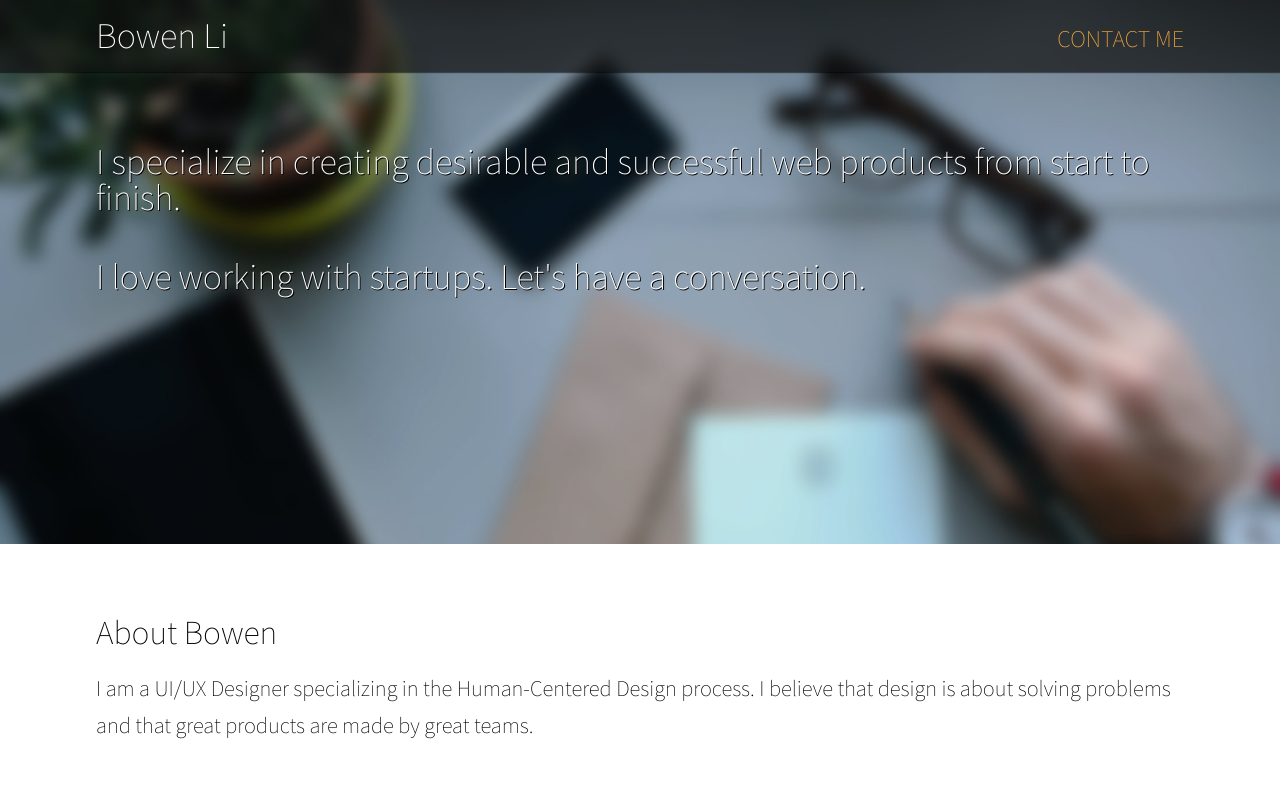
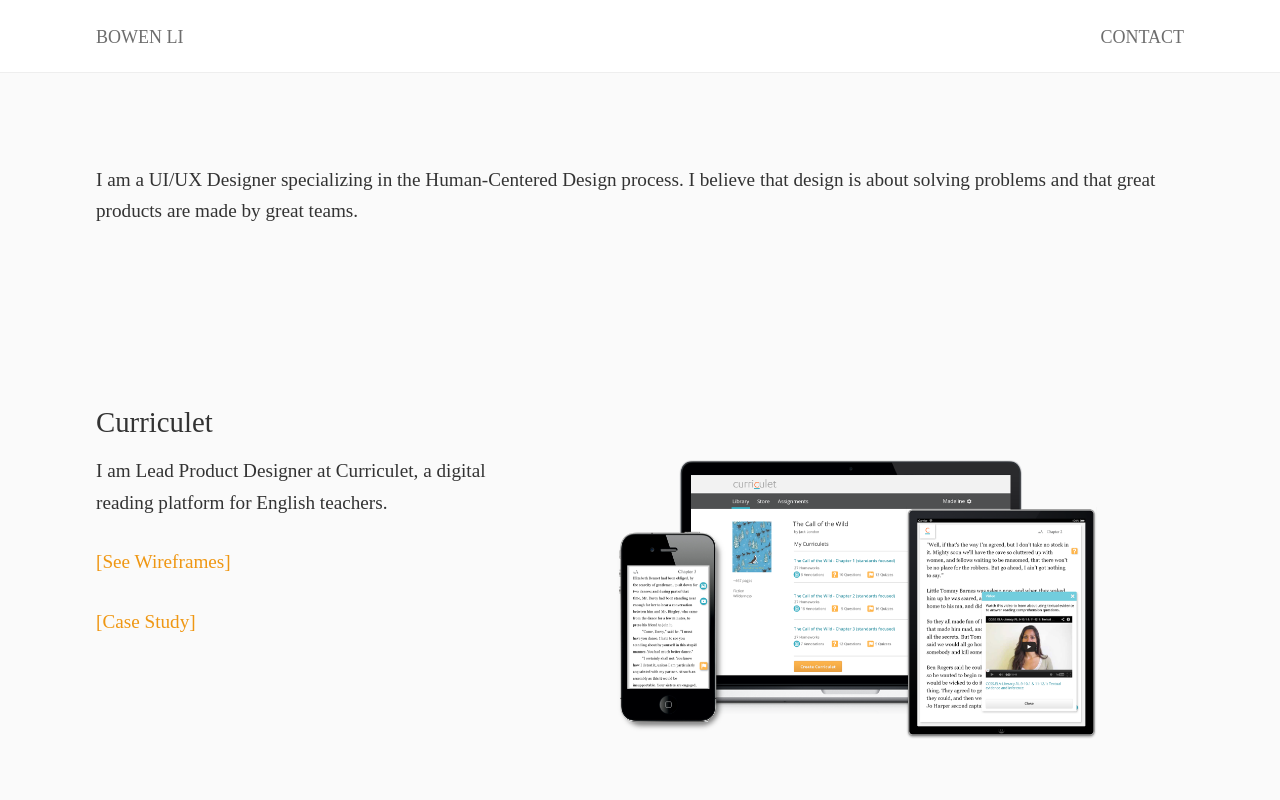
Before and after one commit to bowenli/bowenli.github.io, a plain HTML site: page index.html in a window 1280 px wide. Shown: the top 800 px of the page. Drawn offline with Linux system fonts and the light colour scheme.

Commit message:
style update

```diff
--- a/css/style.scss
+++ b/css/style.scss
@@ -47,9 +47,11 @@ table {
 body {
   line-height: 1;
   font-size: 16px;
-  font-family: "Source Sans Pro", "Helvetica Neue", Helvetica, "Segoe WP", "Segoe", Arial, sans-serif;
-  font-weight: 200;
+  font-family: "proxima-nova";
+  font-weight: 100;
   min-width: 600px;
+  background-color: #fafafa;
+  color: #333;
 }
 
 a {
@@ -60,18 +62,18 @@ a {
   margin: 0 auto;
   width: 85%;
 
-  max-width: 2000px;
+  max-width: 1200px;
   min-width: 460px;
 }
 
 
 .header, footer {
-  color: #fff;
+  color: #666;
   a {
-    color: #fff;
+    color: #666;
   }
   .menu a {
-    color: #F8AC39;
+
   }
 
 
@@ -80,43 +82,34 @@ a {
 .header {
   display: block;
   position: fixed;
+  opacity: 0.95;
   top: 0;
   height: 72px;
   width: 100%;
+  text-transform: uppercase;
+  font-size: 1.5em;
+  background-color: #fff;
+  border-bottom: 1px solid #eee;
+  z-index: 10;
 
-  .headerbg {
-    position: absolute;
-    background-color: #111;
-    top: 0;
-    left: 0;
-    width: 100%;
-    height: 72px;
-    opacity: 0.7;
-    box-shadow: 0 1px 1px 0px rgba(0,0,0,0.7);
-  }
 
   .navigation {
     position: relative;
     height: 72px;
+    top: 28px;
+    font-size: 18px;
 
   }
 
   .logo {
     position: absolute;
-    top: 18px;
-    font-size: 2.25em;
     width: 40%;
     height: 100%;
   }
 
   .menu {
     position: absolute;
-    top: 27px;
     right: 0;
-
-    text-transform: uppercase;
-    font-size: 1.5em;
-
   }
 
 }
@@ -146,14 +139,14 @@ a {
 
 
 section {
-  font-size: 1.4em;
+  font-size: 1.2em;
   overflow: auto;
   margin-bottom: 5em;
 
   a {
     color: #ef9713;
     text-decoration: none;
-    font-weight: 600;
+    font-weight: 400;
   }
 
   p {
@@ -176,14 +169,36 @@ section {
   .image {
     display: block;
     margin-bottom: 2em;
+    position: relative;
 
     img {
       display: block;
       max-width: 75%;
       margin: 0 auto;
     }
+
+
   }
 
+  .image:after {
+    content: '\A';
+    position: absolute;
+    width: 100%; height:100%;
+    top:0; left:0;
+    background:rgba(0,0,0,0.6);
+    opacity: 0;
+    transition: all 1s;
+    -webkit-transition: all 1s;
+  }
+
+  .image:hover:after {
+
+    }
+
+}
+
+.nudge {
+  height: 10px;
 }
 
 .clear {
@@ -195,18 +210,18 @@ body footer {
   clear: both;
   height: 200px;
   width: 100%;
-  background-color: #2e2e2e;
+
 
   .container {
     padding-top: 2em;
-    font-size: 1.5em;
+    font-size: 1.2em;
   }
 }
 
 
 
 
-@media screen and (min-width: 1300px)
+@media screen and (min-width: 800px)
 {
   .home {
     section {
--- a/index.html
+++ b/index.html
@@ -5,7 +5,9 @@
   <meta name="description" content="Bowen Li is a product manager and UX designer. He recently graduated with a Master's degree in Human-Computer Interaction at Stanford University."/>
   <meta name="keywords" content="bowenli, bowen, li, interaction designer, user experience, user interface, human centered design, stanford, design, interaction, interface"/>
   <meta name="robots" content="NOODP"/>
-  <link href='http://fonts.googleapis.com/css?family=Source+Sans+Pro:200,300,400' rel='stylesheet' type='text/css'>
+
+  <script src="https://use.typekit.net/znq2wga.js"></script>
+  <script>try{Typekit.load({ async: true });}catch(e){}</script>
 
   <link rel=stylesheet href="css/style.css">
   <link href="lib/lightbox2/css/lightbox.min.css" rel="stylesheet">
@@ -16,23 +18,19 @@
 <body class="home">
 
 <div class="header">
-  <div class="headerbg"></div>
   <div class="navigation container">
     <div class="logo">Bowen Li</div>
-    <div class="menu"><a href="mailto:bowen[at]bowenli.com">Contact Me</a></div>
-  </div>
-</div>
-
-<div class="hero">
-  <div class="container">
-    <p>I specialize in creating desirable and successful web products from start to finish.</p>
-    <p>I love working with startups. Let's have a conversation.</p>
+    <div class="menu"><a href="mailto:bowen[at]bowenli.com">Contact</a></div>
   </div>
 </div>
 
 <section>
+<div class="nudge"> </div>
+</section>
+
+
+<section>
 <div class="container">
-  <div class="title">About Bowen</div>
   <p>I am a UI/UX Designer specializing in the Human-Centered Design process. I believe that design is about solving problems and that great products are made by great teams.
   </p>
 </div>
@@ -63,7 +61,7 @@
         <a href="img/curriculet/assignments-modal.png" data-lightbox="curriculet" data-title="Curriculet"></a>
       </p>
       <p>
-        <a href="curriculetcase.html" target="_blank">[Case Study <img src="img/new-tab.png">]</a>
+        <a href="curriculetcase.html">[Case Study]</a>
       </p>
     </div>
   </div>
```
Also changed, not shown: curriculetcase.html (+4 -1 lines), css/style.css.
